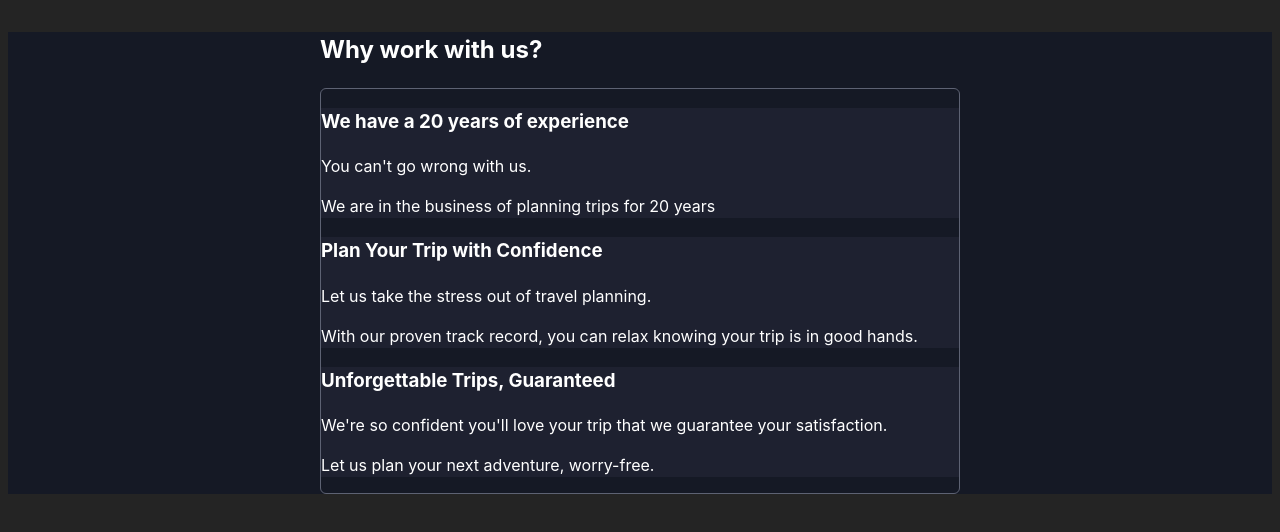
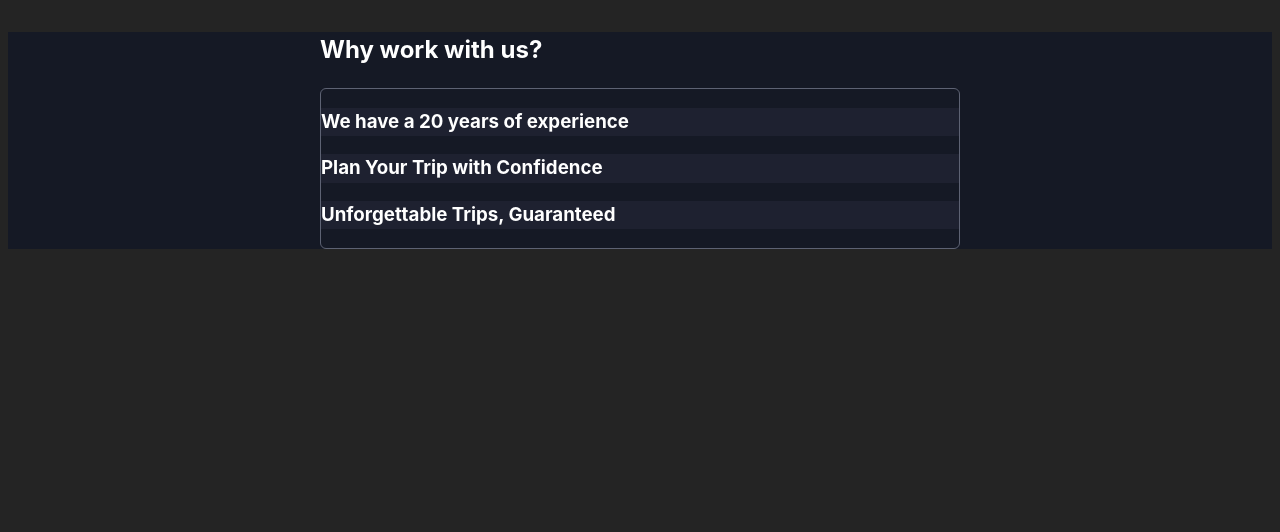
Before and after one commit to KozerT/unslpash-image-search-app, a React (Vite) app: page / in a window 1280 px wide. Shown: the top 532 px of the page. Built offline with nearby package versions, Linux system fonts and the light colour scheme.

Commit message:
feat:  add multi-Component State management  with the Context API

```diff
--- a/src/App.jsx
+++ b/src/App.jsx
@@ -8,6 +8,7 @@
         <h2>Why work with us?</h2>
         <Accordion className="accordion">
           <AccordionItem
+            id="23972374wererwe"
             title="We have a 20 years of experience"
             className="accordion-item"
           >
@@ -17,6 +18,7 @@
             </article>
           </AccordionItem>
           <AccordionItem
+            id="23972wewieu838erwe"
             title="Plan Your Trip with Confidence"
             className="accordion-item"
           >
@@ -29,6 +31,7 @@
             </article>
           </AccordionItem>
           <AccordionItem
+            id="233284werwhgfgn8erwe"
             title="Unforgettable Trips, Guaranteed"
             className="accordion-item"
           >
--- a/src/components/accordion/Accordion.jsx
+++ b/src/components/accordion/Accordion.jsx
@@ -1,5 +1,38 @@
-const Accordion = ({ children, className }) => {
-  return <ul className={className}>{children}</ul>;
-};
+import { createContext, useContext, useState } from "react";
 
-export default Accordion;
+const AccordionContext = createContext();
+
+export function useAccordionContext() {
+  const ctx = useContext(AccordionContext);
+
+  if (!ctx) {
+    throw new Error(
+      "Accordion-related components must be wrapped in <Accordion>"
+    );
+  }
+  return ctx;
+}
+
+export default function Accordion({ children, className }) {
+  const [openItemId, setOpenItemId] = useState();
+
+  const openItem = (id) => {
+    setOpenItemId(id);
+  };
+
+  const closeItem = () => {
+    setOpenItemId(null);
+  };
+
+  const contextValue = {
+    openItemId,
+    openItem,
+    closeItem,
+  };
+
+  return (
+    <AccordionContext.Provider value={contextValue}>
+      <ul className={className}>{children}</ul>
+    </AccordionContext.Provider>
+  );
+}
--- a/src/components/accordion/AccordionItem.jsx
+++ b/src/components/accordion/AccordionItem.jsx
@@ -1,8 +1,27 @@
-const AccordionItem = ({ title, children, className }) => {
+import { useAccordionContext } from "./Accordion";
+
+const AccordionItem = ({ id, title, children, className }) => {
+  const { openItemId, openItem, closeItem } = useAccordionContext();
+
+  const isOpen = openItemId === id;
+
+  const handleClick = () => {
+    if (isOpen) {
+      closeItem();
+    } else {
+      openItem(id);
+    }
+  };
   return (
     <li className={className}>
-      <h3>{title}</h3>
-      <div>{children}</div>
+      <h3 onClick={handleClick}>{title}</h3>
+      <div
+        className={
+          isOpen ? "accordion-item-content open" : "accordion-item-content"
+        }
+      >
+        {children}
+      </div>
     </li>
   );
 };
--- a/src/index.css
+++ b/src/index.css
@@ -81,3 +81,7 @@
   padding: 1rem;
   background-color: #2c344a;
 }
+
+.open {
+  display: block;
+}
```
